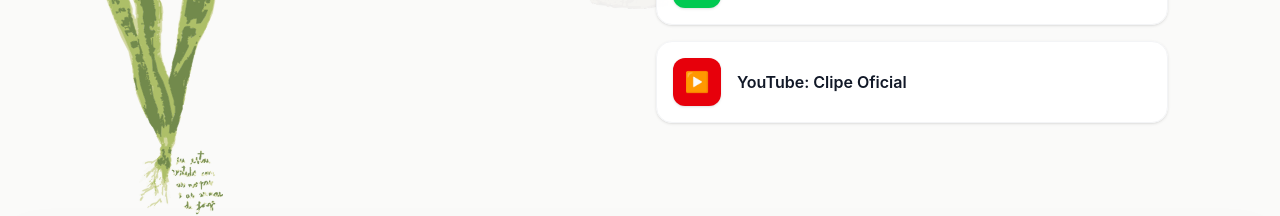
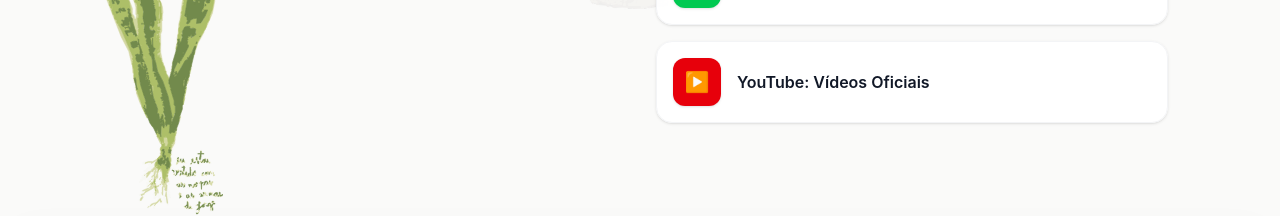
Before and after one commit to faelesco/zuelando-site, a Next.js app: page / in a window 1280 px wide. Shown: the part 563-779 px from the top of the page. Built offline with nearby package versions, Linux system fonts and the light colour scheme; no server answers; the database is empty.

Commit message:
add link youtube

```diff
--- a/app/constants/initialPageData.ts
+++ b/app/constants/initialPageData.ts
@@ -81,10 +81,10 @@ export const INITIAL_PAGE = {
         },
         {
             id: "link-2",
-            title: "YouTube: Clipe Oficial",
+            title: "YouTube: Vídeos Oficiais",
             icon: "▶️",
             colorClass: "bg-red-600",
-            url: "#",
+            url: "https://www.youtube.com/@Zuelando1",
         },
     ],
 };
```
